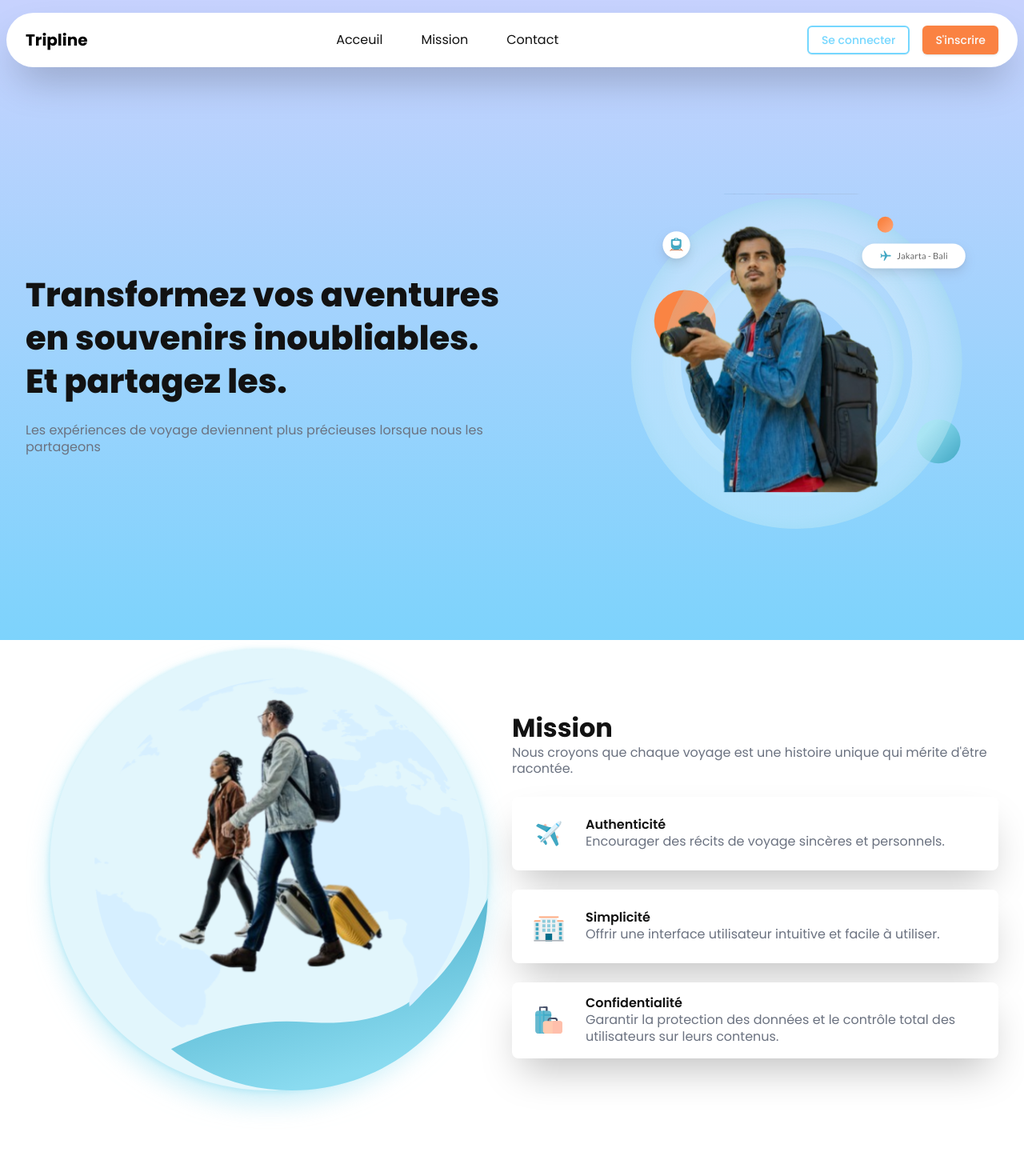
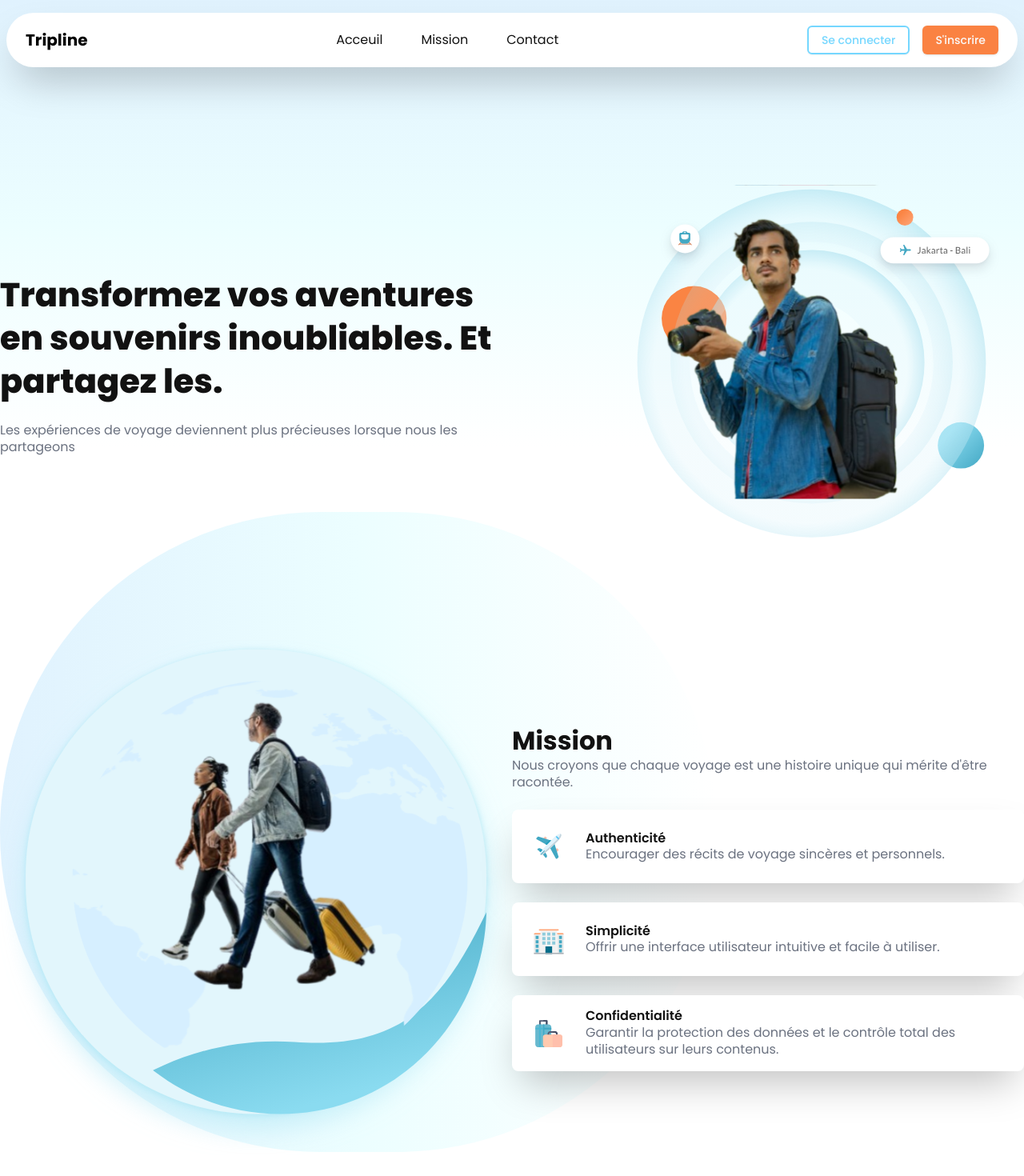
Before and after one commit to Marc-Philippe-dev/Tripline, a Next.js app: page / in a window 1280 px wide. Shown: the top 1470 px of the page at 80% size. Built offline with nearby package versions, Linux system fonts and the light colour scheme.

Commit message:
New 404, New Gradient (halfway), finish register

```diff
--- a/src/app/layout.tsx
+++ b/src/app/layout.tsx
@@ -30,22 +30,19 @@ export default function RootLayout({
   return (
     <html lang="en">
       <body
-        className={`${geistSans.variable} ${geistMono.variable} antialiased relative min-h-screen`}>
-        <div className="fixed inset-0 bg-gradient-to-t from-sky-300 to-indigo-200 -z-10" />
+        className={`${geistSans.variable} ${geistMono.variable} antialiased relative grid grid-rows[auto_1fr_auto] min-h-screen `}>
 
-        <div className="flex flex-col min-h-screen">
         <div className="min-h-[20vh] mt-[2vh]">
           <Navbar />
         </div>
 
-          <main className="flex-1 px-8 mb-16">
+        <main className=" mb-16">
           {children}
         </main>
 
         <footer className="w-full py-4">
           <Footer />
         </footer>
-        </div>
       </body>
     </html>
   );
--- a/src/app/page.tsx
+++ b/src/app/page.tsx
@@ -4,8 +4,10 @@ import { Input } from "@/components/ui/input";
 export default function Home() {
   return (
     <>
+
       {/* Hero section */}
       <section>
+        <div className="absolute inset-x-0 top-0 h-[70vh] bg-gradient-to-t from-white via-cyan-50 to-sky-100 -z-10" />
         <div className="container m-auto min-h-[70vh] grid grid-cols-1 md:grid-cols-2 items-center">
           <div>
             <h1>
@@ -29,7 +31,8 @@ export default function Home() {
       </section>
 
       {/*  */}
-      <section>
+      <section className="relative">
+        <div className="absolute w-[70vw] h-[100vh] -top-40 rounded-full bg-gradient-to-r from-sky-100 via-cyan-50 to-white -z-10" />
         <div className="container m-auto min-h-[70vh] grid grid-cols-1 md:grid-cols-2 items-center">
           <div>
             <Image
@@ -108,9 +111,9 @@ export default function Home() {
             <h2>Contact</h2>
             <p className=" mt-6">Veuillez nous laisser vos préoccupations</p>
             <form action="" className="mt-6 space-y-4 w-96">
-               <Input type="text" placeholder="E-mail" />
-               <Input type="text" placeholder="Object" />
-               <Input type="text" placeholder="Saisir votre message " />
+              <Input type="text" placeholder="E-mail" />
+              <Input type="text" placeholder="Object" />
+              <Input type="text" placeholder="Saisir votre message " />
             </form>
           </div>
           <div>
```
Also changed, not shown: src/app/register/page.tsx (+9 -1 lines), src/app/not-found.tsx (renamed from src/app/404/page.tsx). Lines whose indentation alone changed are shown as unchanged.
